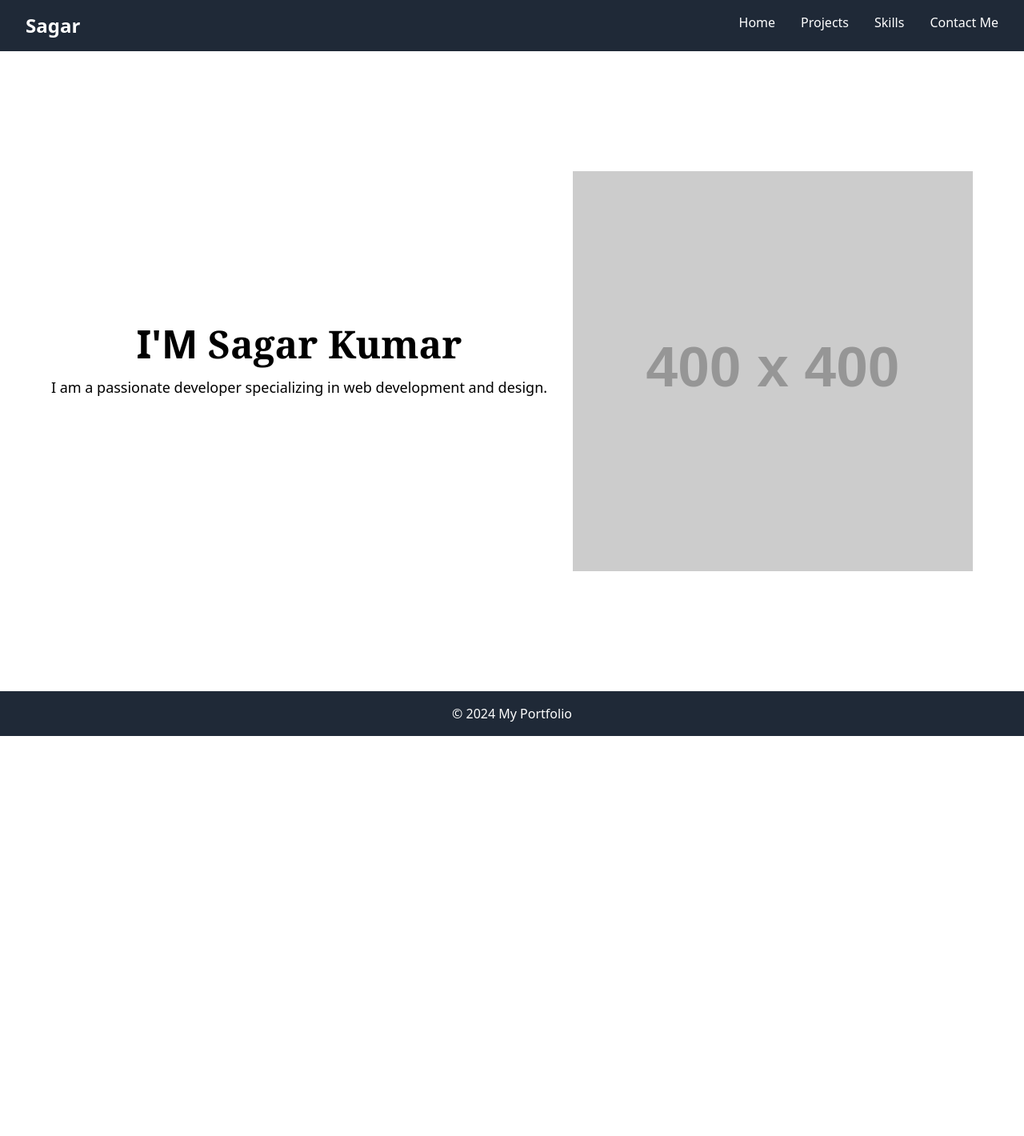
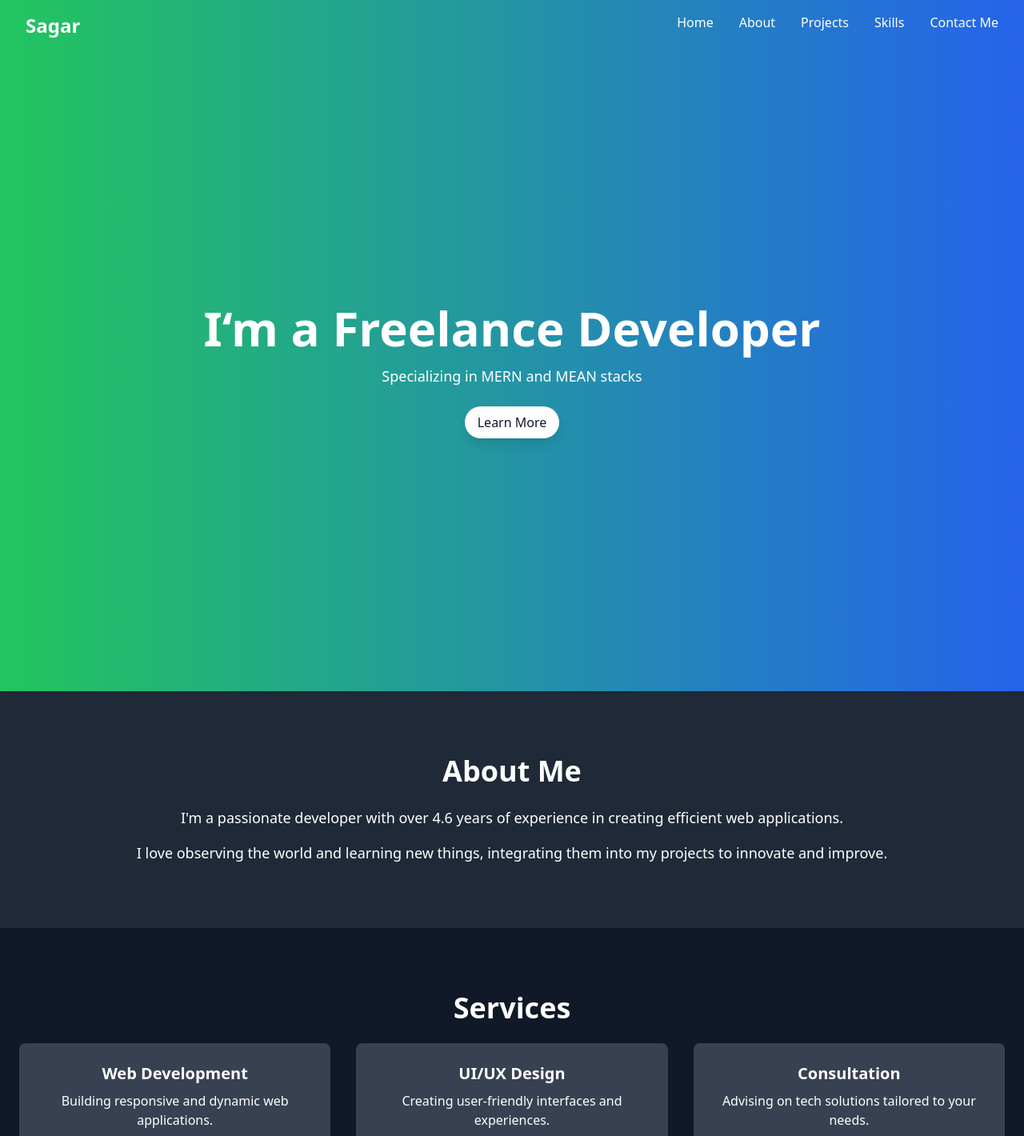
Before and after one commit to sagarkumargit/sagar.github.io, a Next.js app: page / in a window 1280 px wide. Shown: the top 1420 px of the page at 80% size. Before the commit the page ends 920 px from the top, so only its background shows below. Built offline with nearby package versions, Linux system fonts and the light colour scheme.

Commit message:
make major design changes

```diff
--- a/src/Components/About.tsx
+++ b/src/Components/About.tsx
@@ -1,10 +1,83 @@
+import { useEffect, useRef } from "react";
+
 const About = () => {
+  const canvasRef = useRef<HTMLCanvasElement | null>(null);
+
+  useEffect(() => {
+    const canvas = canvasRef.current;
+    if (canvas) {
+      const context = canvas.getContext("2d");
+      if (context) {
+        // Set canvas size
+        canvas.width = 200;
+        canvas.height = 200;
+
+        // Clear canvas
+        context.clearRect(0, 0, canvas.width, canvas.height);
+
+        // Draw chair
+        context.fillStyle = "#8B4513"; // Brown for the chair
+        context.fillRect(60, 120, 80, 10); // Seat
+        context.fillRect(50, 130, 10, 50); // Left leg
+        context.fillRect(140, 130, 10, 50); // Right leg
+        context.fillRect(65, 110, 70, 10); // Backrest
+
+        // Draw person
+        context.fillStyle = "#FFCC00"; // Yellow for the head
+        context.beginPath();
+        context.arc(100, 70, 20, 0, Math.PI * 2); // Head
+        context.fill();
+
+        context.fillStyle = "#0000FF"; // Blue for the body
+        context.fillRect(90, 90, 20, 30); // Body
+
+        context.fillStyle = "#FF0000"; // Red for the arms
+        context.fillRect(70, 90, 20, 5); // Left arm
+        context.fillRect(110, 90, 20, 5); // Right arm
+
+        context.fillStyle = "#FFCC00"; // Yellow for the legs
+        context.fillRect(90, 120, 5, 20); // Left leg
+        context.fillRect(105, 120, 5, 20); // Right leg
+
+        // Draw computer
+        context.fillStyle = "#808080"; // Gray for the monitor
+        context.fillRect(60, 40, 80, 50); // Monitor
+        context.fillStyle = "#000"; // Black for the screen
+        context.fillRect(65, 45, 70, 40); // Screen
+        context.fillStyle = "#C0C0C0"; // Silver for the keyboard
+        context.fillRect(70, 95, 60, 5); // Keyboard
+      }
+    }
+  }, []);
+
   return (
-      <section className="py-10">
-        <h2 className="text-3xl font-bold text-center">About Me</h2>
-        <p className="text-center mt-4">
-          I am a passionate developer with experience in...
+    <section className="py-12 relative" id="about">
+      <div className="container mx-auto px-6 flex items-center justify-center flex-space-around">
+        <canvas ref={canvasRef} className="border" />
+        <div className="flex flex-col ml-6">
+          <h2 className="text-4xl font-bold text-gray-800 mb-4 animate-fade-in">About Me</h2>
+          <p className="text-lg mb-4 animate-fade-in">
+            Hi! I&#39;m <span className="font-semibold text-teal-600">Sagar Kumar</span>, a full-stack developer with over 4.6 years of experience in building robust applications using the
+            &nbsp;<span className="font-semibold">MERN</span>&nbsp;and&nbsp;<span className="font-semibold">MEAN</span> stacks.
+            I thrive on creating seamless user experiences and scalable solutions that address real-world problems.
           </p>
+          <p className="text-lg mb-4 animate-fade-in">
+            My journey in web development has been driven by a passion for both front-end and back-end technologies.
+            I specialize in using&nbsp;
+            <span className="font-semibold text-teal-600">MongoDB</span>,&nbsp;
+            <span className="font-semibold text-teal-600">Express.js</span>,&nbsp;
+            <span className="font-semibold text-teal-600">React</span>,&nbsp;
+            <span className="font-semibold text-teal-600">Node.js</span>,&nbsp;
+            and&nbsp;<span className="font-semibold text-teal-600">Angular</span>
+            &nbsp;to create dynamic applications that are not only functional but also user-friendly.
+          </p>
+          <p className="text-lg animate-fade-in mb-0">
+            When I’m not coding, I love to observe the world around me and learn about new things that spark my interest.
+            This curiosity fuels my creativity and drives me to explore innovative solutions in my work.
+            Let’s connect and build something amazing together!
+          </p>
+        </div>
+      </div>
     </section>
   );
 };
--- a/src/Components/ContactForm.tsx
+++ b/src/Components/ContactForm.tsx
@@ -1,12 +1,7 @@
 const ContactForm = () => {
-    return (
-      <form className="mt-8 max-w-md mx-auto">
-        <input type="text" placeholder="Your Name" className="border p-2 w-full mb-4" />
-        <input type="email" placeholder="Your Email" className="border p-2 w-full mb-4" />
-        <textarea placeholder="Your Message" className="border p-2 w-full mb-4" rows={4} />
-        <button type="submit" className="bg-blue-500 text-white p-2 w-full">Send Message</button>
-      </form>
-    );
-  };
+  return (
+    <>This Page in Progress</>
+  );
+};
 
-  export default ContactForm;
+export default ContactForm;
--- a/src/Components/Header/header.tsx
+++ b/src/Components/Header/header.tsx
@@ -3,14 +3,17 @@ import Link from 'next/link'
 
 export default function Header() {
   return (
-    <header className="bg-gray-800 text-white">
+    <header className="bg-gradient-to-r from-green-500 to-blue-600 text-white">
       <div className="container mx-auto p-4 flex justify-between animate-fade-in">
-        <h1 className="text-2xl font-bold"><Link href="/" className="mx-4">Sagar</Link></h1>
+        <h1 className="text-2xl font-bold">
+          <Link href="/" className="mx-4 text-white hover:underline hover:text-blue-600 transition duration-200">Sagar</Link>
+        </h1>
         <nav>
-          <Link href="/" className="mx-4">Home</Link>
-          <Link href="/projects" className="mx-4">Projects</Link>
-          <Link href="/skills" className="mx-4">Skills</Link>
-          <Link href="/contact" className="mx-4">Contact Me</Link>
+          <Link href="/" className="mx-4 text-white hover:underline hover:text-green-500 transition duration-200">Home</Link>
+          <Link href="/about" className="mx-4 text-white hover:underline hover:text-green-5000 transition duration-200">About</Link>
+          <Link href="/projects" className="mx-4 text-white hover:underline hover:text-green-500 transition duration-200">Projects</Link>
+          <Link href="/skills" className="mx-4 text-white hover:underline hover:text-green-500 transition duration-200">Skills</Link>
+          <Link href="/contact" className="mx-4 text-white hover:underline hover:text-green-500 transition duration-200">Contact Me</Link>
         </nav>
       </div>
     </header>
--- /dev/null
+++ b/src/Components/Layout/Layout.tsx
@@ -0,0 +1,14 @@
+import Footer from "../Footer/footer";
+import Header from "../Header/header";
+
+const Layout = ({ children }: { children: React.ReactNode }) => {
+  return (
+    <div className="flex flex-col min-h-screen">
+      <Header />
+      <main className="flex-grow">{children}</main>
+      <Footer />
+    </div>
+  );
+};
+
+export default Layout;
--- /dev/null
+++ b/src/pages/about/index.tsx
@@ -0,0 +1,14 @@
+import About from "@/Components/About";
+import Layout from "@/Components/Layout/Layout";
+
+const Home = () => {
+    return (
+        <Layout>
+            <div className="flex flex-col min-h-screen">
+                <About />
+            </div>
+        </Layout>
+    );
+};
+
+export default Home;
--- a/src/pages/home/index.tsx
+++ b/src/pages/home/index.tsx
@@ -1,33 +1,58 @@
-import Footer from "@/Components/Footer/footer";
-import Header from "@/Components/Header/header";
-import Image from "next/image";
+import Layout from "@/Components/Layout/Layout";
+import Head from "next/head";
 
 const Home = () => {
     return (
-        <div className="flex flex-col min-h-screen">
-            <Header />
-            <main className="flex flex-col items-center justify-center min-h-screen text-center p-4">
-                <div className="flex flex-col md:flex-row items-center justify-center animate-fade-in">
-                    <div className="mb-6 md:mb-0 md:mr-8">
-                        <h1 className="text-5xl font-bold mb-4 transition-transform transform hover:scale-105">
-                            I&apos;M <span className="text-black font-serif">Sagar Kumar</span>
-                        </h1>
-                        <p className="text-lg mb-6 animate-slide-in">
-                            I am a passionate developer specializing in web development and design.
+        <Layout>
+            <div className="bg-gray-900 text-white overflow-hidden">
+                <Head>
+                    <title>Freelance Developer</title>
+                    <meta name="description" content="Welcome to my portfolio!" />
+                </Head>
+
+                <header className="h-screen flex items-center justify-center bg-gradient-to-r from-green-500 to-blue-600">
+                    <div className="text-center animate-fade-in">
+                        <h1 className="text-6xl font-bold">I&lsquo;m a Freelance Developer</h1>
+                        <p className="mt-4 text-lg">Specializing in MERN and MEAN stacks</p>
+                        <a href="#about" className="mt-6 inline-block bg-white text-gray-900 py-2 px-4 rounded-full shadow-lg transform transition duration-300 hover:scale-105">
+                            Learn More
+                        </a>
+                    </div>
+                </header>
+
+                <section id="about" className="py-20 bg-gray-800">
+                    <div className="container mx-auto px-6 text-center">
+                        <h2 className="text-4xl font-bold mb-6">About Me</h2>
+                        <p className="text-lg mb-4">
+                            I&apos;m a passionate developer with over 4.6 years of experience in creating efficient web applications.
+                        </p>
+                        <p className="text-lg">
+                            I love observing the world and learning new things, integrating them into my projects to innovate and improve.
                         </p>
                     </div>
-                    <div>
-                        <Image
-                            src="https://via.placeholder.com/400"
-                            width={500}
-                            height={500}
-                            alt="Sagar Kumar"
-                        />
+                </section>
+
+                <section className="py-20 bg-gray-900">
+                    <div className="container mx-auto px-6 text-center">
+                        <h2 className="text-4xl font-bold mb-6">Services</h2>
+                        <div className="grid grid-cols-1 md:grid-cols-3 gap-8">
+                            <div className="bg-gray-700 p-6 rounded-lg hover:shadow-lg transform transition duration-300 hover:-translate-y-2">
+                                <h3 className="text-xl font-semibold">Web Development</h3>
+                                <p className="mt-2">Building responsive and dynamic web applications.</p>
+                            </div>
+                            <div className="bg-gray-700 p-6 rounded-lg hover:shadow-lg transform transition duration-300 hover:-translate-y-2">
+                                <h3 className="text-xl font-semibold">UI/UX Design</h3>
+                                <p className="mt-2">Creating user-friendly interfaces and experiences.</p>
+                            </div>
+                            <div className="bg-gray-700 p-6 rounded-lg hover:shadow-lg transform transition duration-300 hover:-translate-y-2">
+                                <h3 className="text-xl font-semibold">Consultation</h3>
+                                <p className="mt-2">Advising on tech solutions tailored to your needs.</p>
+                            </div>
+                        </div>
                     </div>
-                </div>
-            </main>
-            <Footer />
-        </div>
+                </section>
+            </div>
+        </Layout>
     );
 };
 
--- a/src/styles/globals.css
+++ b/src/styles/globals.css
@@ -1,3 +1,11 @@
 @tailwind base;
 @tailwind components;
 @tailwind utilities;
+
+body {
+  @apply bg-gray-100 text-gray-800;
+}
+
+a {
+  @apply text-blue-600 hover:text-blue-800;
+}
```
Also changed, not shown: src/Components/ProjectCard.tsx (+4 -5 lines), src/pages/contact/index.tsx (+10 -42 lines), src/pages/projects/index.tsx (+6 -7 lines), src/pages/skills/index.tsx (+5 -6 lines), src/Components/Header/header.module.css (added), 1 other file (tests, documents, lock files or other folders). Lines whose indentation alone changed are shown as unchanged.
